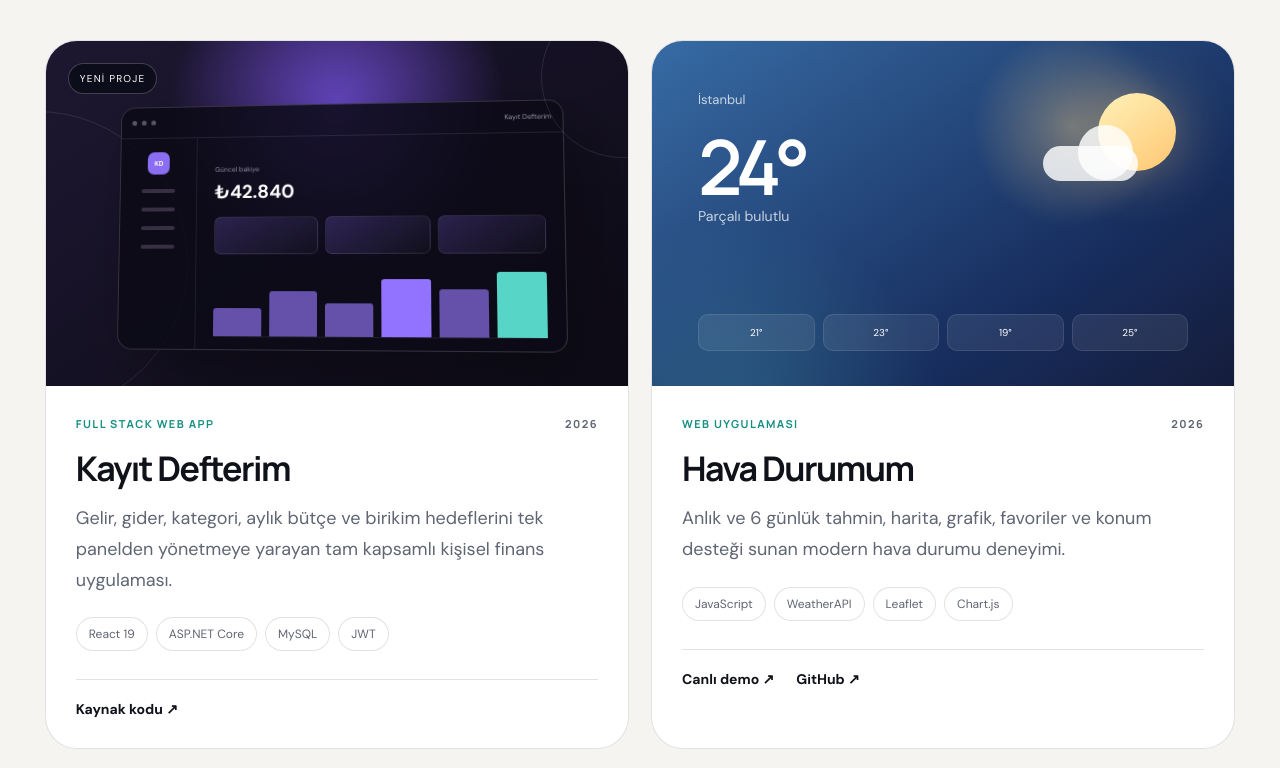
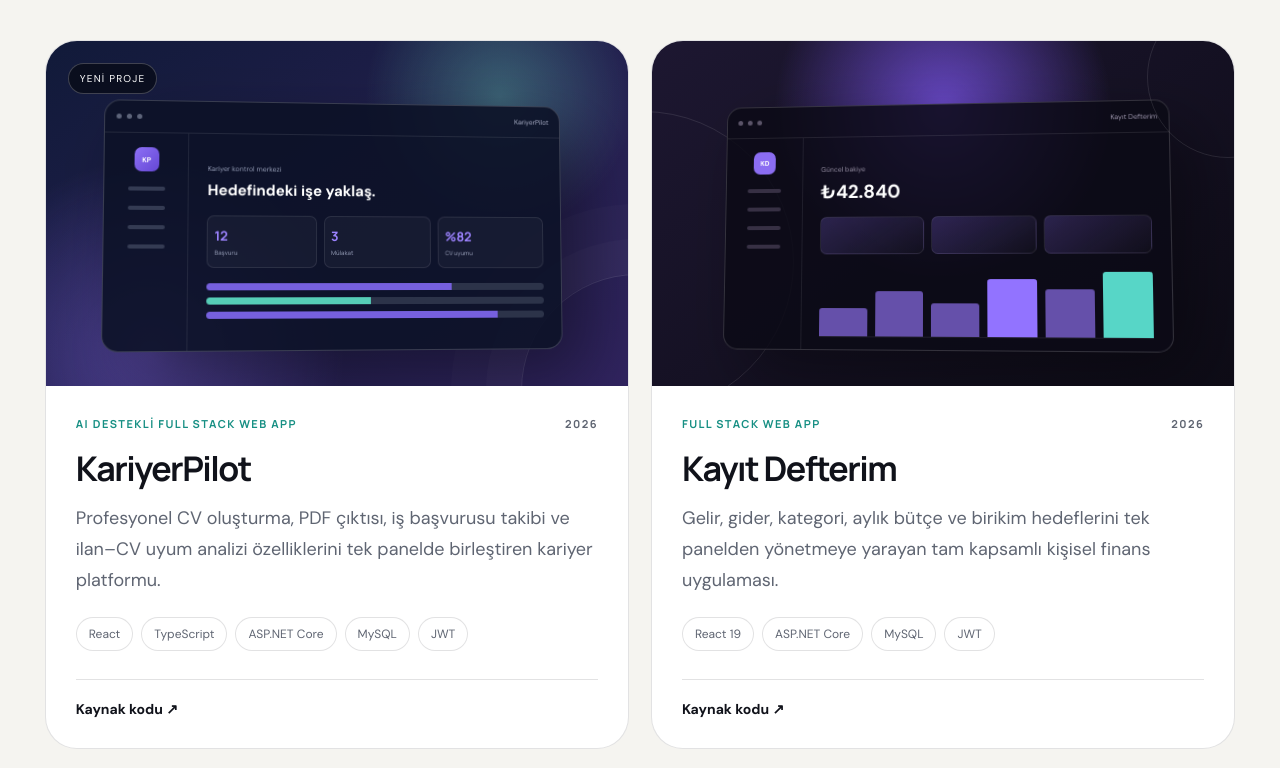
Before and after one commit to Rio130/mert-can-keskin-portfolio, a plain HTML site: page index.html in a window 1280 px wide. Shown: the part 2671-3439 px from the top of the page. Drawn offline with Linux system fonts and the light colour scheme.

Commit message:
KariyerPilot projesini portföye ekle (#6)

```diff
--- a/index.html
+++ b/index.html
@@ -147,8 +147,34 @@
 
       <div class="project-grid">
         <article class="project-card project-featured reveal">
+          <div class="project-visual career-visual" aria-hidden="true">
+            <span class="new-badge">Yeni proje</span>
+            <div class="career-window">
+              <div class="career-window-top"><i></i><i></i><i></i><span>KariyerPilot</span></div>
+              <div class="career-window-body">
+                <div class="career-nav"><b>KP</b><i></i><i></i><i></i><i></i></div>
+                <div class="career-dashboard">
+                  <small>Kariyer kontrol merkezi</small>
+                  <strong>Hedefindeki işe yaklaş.</strong>
+                  <div class="career-metrics"><i>12<small>Başvuru</small></i><i>3<small>Mülakat</small></i><i>%82<small>CV uyumu</small></i></div>
+                  <div class="career-progress"><span></span><span></span><span></span></div>
+                </div>
+              </div>
+            </div>
+          </div>
+          <div class="project-info">
+            <div class="project-topline"><span>AI Destekli Full Stack Web App</span><span>2026</span></div>
+            <h3>KariyerPilot</h3>
+            <p>Profesyonel CV oluşturma, PDF çıktısı, iş başvurusu takibi ve ilan–CV uyum analizi özelliklerini tek panelde birleştiren kariyer platformu.</p>
+            <div class="tags"><span>React</span><span>TypeScript</span><span>ASP.NET Core</span><span>MySQL</span><span>JWT</span></div>
+            <div class="project-links">
+              <a href="https://github.com/Rio130/kariyerpilot" target="_blank" rel="noopener noreferrer">Kaynak kodu <span aria-hidden="true">↗</span></a>
+            </div>
+          </div>
+        </article>
+
+        <article class="project-card project-featured reveal">
           <div class="project-visual finance-visual" aria-hidden="true">
-            <span class="new-badge">Yeni proje</span>
             <div class="finance-window">
               <div class="window-top"><i></i><i></i><i></i><span>Kayıt Defterim</span></div>
               <div class="finance-body">
--- a/style.css
+++ b/style.css
@@ -198,6 +198,27 @@ h1 em { font-style: normal; color: var(--accent); }
 .project-links a:hover, .text-link:hover { color: var(--accent); }
 .new-badge { position: absolute; top: 22px; left: 22px; z-index: 2; padding: 8px 11px; background: rgba(8,11,20,.72); border: 1px solid rgba(255,255,255,.22); border-radius: 999px; color: #fff; backdrop-filter: blur(9px); font-size: 10px; text-transform: uppercase; letter-spacing: .12em; }
 
+.career-visual { display: grid; place-items: center; background: radial-gradient(circle at 78% 16%, rgba(103,211,185,.36), transparent 25%), radial-gradient(circle at 18% 90%, rgba(141,111,246,.42), transparent 34%), linear-gradient(145deg, #111a39, #30235f); }
+.career-visual::before { content: ""; position: absolute; width: 230px; height: 230px; right: -125px; bottom: -120px; border: 1px solid rgba(255,255,255,.12); border-radius: 50%; box-shadow: 0 0 0 35px rgba(255,255,255,.025), 0 0 0 70px rgba(255,255,255,.018); }
+.career-window { width: 79%; height: 72%; margin-top: 24px; overflow: hidden; border: 1px solid rgba(255,255,255,.18); border-radius: 16px; background: rgba(12,17,38,.9); box-shadow: 25px 30px 70px rgba(0,0,0,.38); transform: perspective(900px) rotateX(3deg) rotateY(5deg); }
+.career-window-top { height: 32px; display: flex; align-items: center; gap: 5px; padding: 0 11px; border-bottom: 1px solid rgba(255,255,255,.09); color: #a7acc4; font-size: 7px; }
+.career-window-top i { width: 5px; height: 5px; border-radius: 50%; background: #5d647a; }
+.career-window-top span { margin-left: auto; }
+.career-window-body { height: calc(100% - 32px); display: flex; }
+.career-nav { width: 18%; padding: 14px 10px; display: flex; flex-direction: column; align-items: center; gap: 15px; border-right: 1px solid rgba(255,255,255,.08); }
+.career-nav b { width: 24px; height: 24px; display: grid; place-items: center; border-radius: 7px; color: white; background: linear-gradient(135deg, #8d70f6, #6547d4); font-size: 7px; }
+.career-nav i { width: 58%; height: 4px; border-radius: 4px; background: #343b53; }
+.career-dashboard { width: 82%; padding: 20px 18px; color: white; }
+.career-dashboard > small { color: #8f97b0; font-size: 7px; }
+.career-dashboard > strong { display: block; margin: 4px 0 15px; font-size: 15px; }
+.career-metrics { display: flex; gap: 7px; }
+.career-metrics i { flex: 1; padding: 10px 6px; border: 1px solid rgba(255,255,255,.09); border-radius: 7px; background: rgba(255,255,255,.035); color: #9c83ff; font: 700 13px "Manrope", sans-serif; }
+.career-metrics small { display: block; margin-top: 4px; color: #8991aa; font: 400 6px "Manrope", sans-serif; }
+.career-progress { display: flex; flex-direction: column; gap: 7px; margin-top: 15px; }
+.career-progress span { height: 7px; border-radius: 5px; background: linear-gradient(90deg, #7660de 0 72%, #2c3349 72%); }
+.career-progress span:nth-child(2) { background: linear-gradient(90deg, #56cdb7 0 48%, #2c3349 48%); }
+.career-progress span:nth-child(3) { background: linear-gradient(90deg, #7660de 0 86%, #2c3349 86%); }
+
 .finance-visual { display: grid; place-items: center; background: radial-gradient(circle at 50% 20%, #6848c7, transparent 42%), linear-gradient(145deg, #1d1731, #0d0b16); }
 .finance-visual::before, .finance-visual::after { content: ""; position: absolute; border: 1px solid rgba(255,255,255,.1); border-radius: 50%; }
 .finance-visual::before { width: 300px; height: 300px; left: -160px; top: 70px; }
```
